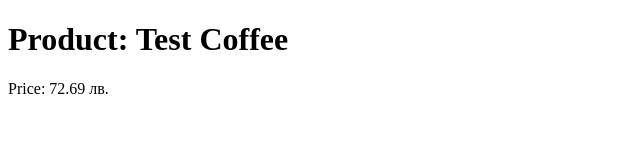
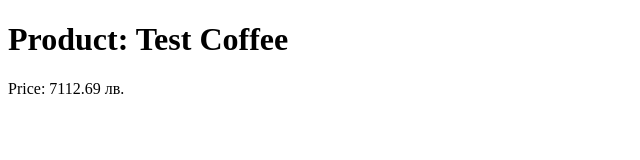
Before and after one commit to super-alex22/coffee-table, a plain HTML site: page index.html in a window 1280 px wide. Shown: the full height of the page, 0-640 px from the left. Drawn offline with Linux system fonts and the light colour scheme.

Commit message:
price updated again in index.html

```diff
--- a/index.html
+++ b/index.html
@@ -7,6 +7,6 @@
 </head>
 <body>
     <h1>Product: Test Coffee</h1>
-    <p>Price: <span id="price">72.69</span> лв.</p>
+    <p>Price: <span id="price">7112.69</span> лв.</p>
 </body>
 </html>
```
